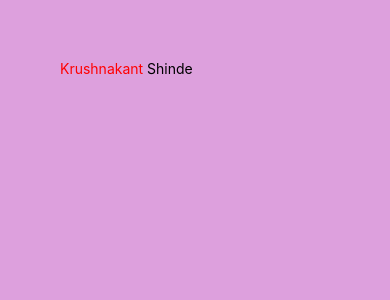
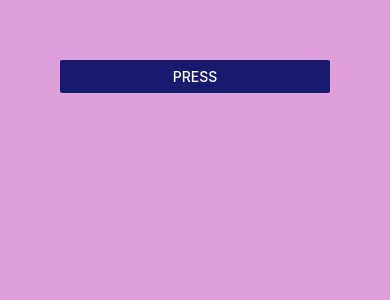
Before and after one commit to Krushna1621/react-native-app, a React Native app: screen / in a window 390 px wide. Shown: the top 300 px of the page. Built offline with nearby package versions, Linux system fonts and the light colour scheme.

Commit message:
All About Modal

```diff
--- a/App.js
+++ b/App.js
@@ -1,9 +1,33 @@
-import { View,Text } from "react-native";
-
-export default function App(){
-     return (
-      <View  style={{flex:1, backgroundColor:"plum" ,padding:60}}>
-          <Text><Text style={{color:"red"}}>Krushnakant</Text> Shinde</Text>
-      </View>
-     );
+import { useState } from "react";
+import { View, Text, Image, Button, Modal } from "react-native";
+const logoImg = require("./assets/adaptive-icon.png");
+export default function App() {
+  const [isModalVisible, setIsMoadalVisble] = useState(false);
+  return (
+    <View style={{ flex: 1, backgroundColor: "plum", padding: 60 }}>
+      {/* <Text>Krushna</Text> */}
+      {/* <Text><Text style={{color:"red"}}>Krushnakant</Text> Shinde</Text> */}
+      {/* <Image source={logoImg} style={{width:300,height:300}} /> */}
+      <Button
+        title="Press"
+        onPress={() => setIsMoadalVisble(true)}
+        color="midnightblue"
+      />
+      <Modal
+        visible={isModalVisible}
+        onRequestClose={() => setIsMoadalVisble(false)}
+        animationType="slide"
+        presentationStyle="pageSheet"
+      >
+        <View style={{ flex: 1, backgroundColor: "lightblue", padding: 60 }}>
+          <Text>Modal Content</Text>
+          <Button
+            title="Close"
+            color="midnightblue"
+            onPress={() => setIsMoadalVisble(false)}
+          ></Button>
+        </View>
+      </Modal>
+    </View>
+  );
 }
```
